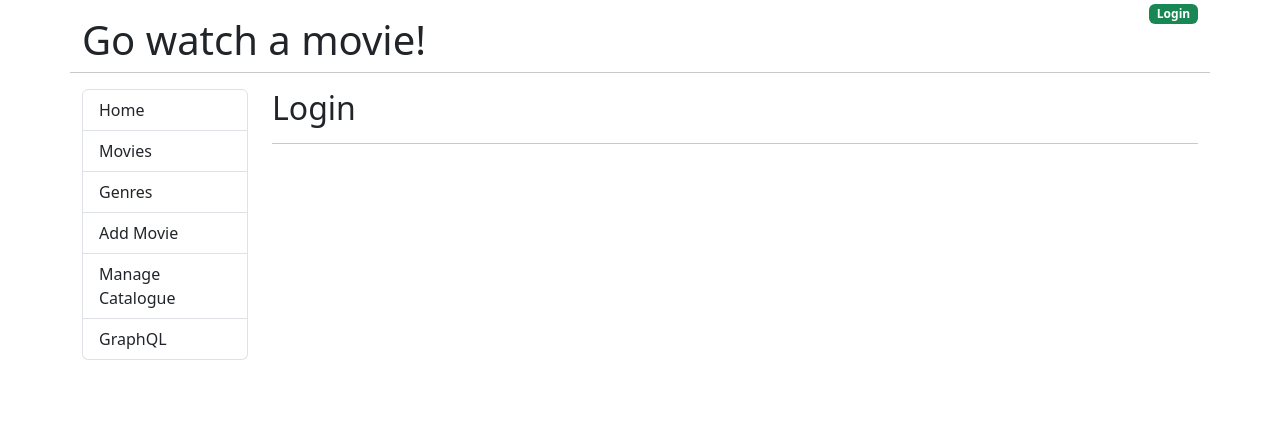
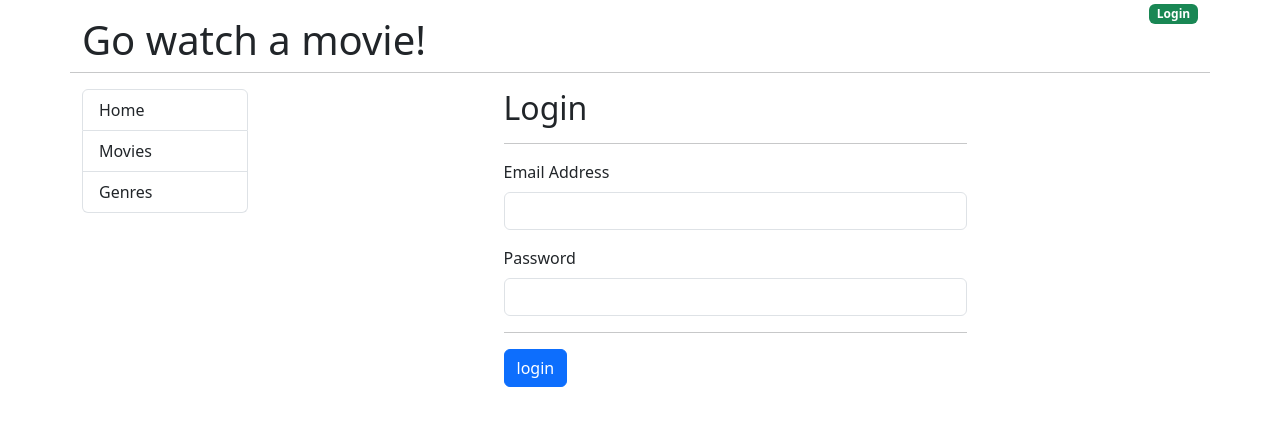
Before and after one commit to kurthakim/go-movies-front-end, a React (Create React App) app: page /login in a window 1280 px wide. Shown: the top 426 px of the page. Built offline with nearby package versions, Linux system fonts and the light colour scheme.

Commit message:
Logging out

```diff
--- a/src/App.js
+++ b/src/App.js
@@ -1,6 +1,19 @@
-import { Link, Outlet } from 'react-router-dom';
+import { useState } from 'react';
+import { Link, Outlet, useNavigate } from 'react-router-dom';
+import Alert from './components/Alert';
 
 function App() {
+  const [ jwtToken, setJwtToken ] = useState("");
+  const [ alertMessage, setAlertMessage ] = useState("");
+  const [ alertClassName, setAlertClassName ] = useState("d-none");
+
+  const navigate = useNavigate();
+
+  const logOut = () => {
+    setJwtToken("");
+    navigate("/login");
+  }
+
   return (
     <div className="container">
       <div className="row">
@@ -8,7 +21,11 @@
           <h1 className="mt-3">Go watch a movie!</h1>
         </div>
         <div className="col text-end">
-          <Link to="/login"><span className="badge bg-success">Login</span></Link>
+          {jwtToken === ""
+            ? <Link to="/login"><span className="badge bg-success">Login</span></Link>
+            : <a href="#!" onClick={logOut}>
+              <span className="badge bg-danger">Logout</span></a>
+          }
         </div>
         <hr className="mb-3" />
       </div>
@@ -19,14 +36,29 @@
               <Link to="/" className="list-group-item list-group-item-action">Home</Link>
               <Link to="/movies" className="list-group-item list-group-item-action">Movies</Link>
               <Link to="/genres" className="list-group-item list-group-item-action">Genres</Link>
-              <Link to="/admin/movie/0" className="list-group-item list-group-item-action">Add Movie</Link>
-              <Link to="/manage-catalogue" className="list-group-item list-group-item-action">Manage Catalogue</Link>
-              <Link to="graphql" className="list-group-item list-group-item-action">GraphQL</Link>
+              {jwtToken !== "" &&
+                <>
+                  <Link to="/admin/movie/0" className="list-group-item list-group-item-action">Add Movie</Link>
+                  <Link to="/manage-catalogue" className="list-group-item list-group-item-action">Manage Catalogue</Link>
+                  <Link to="graphql" className="list-group-item list-group-item-action">GraphQL</Link>
+                </>
+              }
             </div>
           </nav>
         </div>
         <div className="col-md-10">
-          <Outlet />
+          <Alert
+            message={alertMessage}
+            className={alertClassName}
+          />
+          <Outlet
+            context={{
+              jwtToken,
+              setJwtToken,
+              setAlertClassName,
+              setAlertMessage,
+            }}
+          />
         </div>
       </div>
     </div>
--- /dev/null
+++ b/src/components/Alert.js
@@ -0,0 +1,9 @@
+const Alert = (props) => {
+  return (
+    <div className={"alert " + props.className} role="alert">
+      {props.message}
+    </div>
+  )
+}
+
+export default Alert;
--- a/src/components/Login.js
+++ b/src/components/Login.js
@@ -1,9 +1,63 @@
+import { useState } from "react";
+import Input from "./form/Input";
+import { useNavigate, useOutletContext } from "react-router-dom";
 
 const Login = () => {
+  const [ email, setEmail ] = useState("");
+  const [ password, setPassword ] = useState("");
+
+  const { setJwtToken } = useOutletContext();
+  const { setAlertClassName } = useOutletContext();
+  const { setAlertMessage } = useOutletContext();
+
+  const navigate = useNavigate();
+
+  const handleSubmit = (event) => {
+    event.preventDefault();
+    console.log("email/pass", email, password);
+    if (email === "admin@example.com") {
+      setJwtToken("abc");
+      setAlertClassName("d-none");
+      setAlertMessage("");
+      navigate("/");
+    } else {
+      setAlertClassName("alert-danger");
+      setAlertMessage("invalid credentials");
+    }
+  }
+
   return (
-    <div>
+    <div className="col-md-6 offset-md-3">
       <h2>Login</h2>
       <hr />
+
+      <form onSubmit={handleSubmit}>
+        <Input
+          title="Email Address"
+          type="email"
+          className="form-control"
+          name="email"
+          autoComplete="email-new"
+          onChange={(event) => setEmail(event.target.value)}
+        />
+        <Input
+          title="Password"
+          type="password"
+          className="form-control"
+          name="password"
+          autoComplete="password-new"
+          onChange={(event) => setPassword(event.target.value)}
+        />
+
+        <hr />
+
+        <input
+          type="submit"
+          className="btn btn-primary"
+          value="login"
+        />
+
+      </form>
     </div>
   )
 }
--- /dev/null
+++ b/src/components/form/Input.js
@@ -0,0 +1,25 @@
+import { forwardRef } from "react";
+
+const Input = forwardRef((props, ref) => {
+  return (
+    <div className="mb-3">
+      <label htmlFor={props.name} className="form-label">
+        {props.title}
+      </label>
+      <input
+        type={props.type}
+        className={props.className}
+        id={props.name}
+        ref={ref}
+        name={props.name}
+        placeholder={props.placeholder}
+        onChange={props.onChange}
+        autoComplete={props.autoComplete}
+        value={props.value}
+      />
+      <div className={props.errorDiv}>{props.errorMsg}</div>
+    </div>
+  )
+})
+
+export default Input;
```
